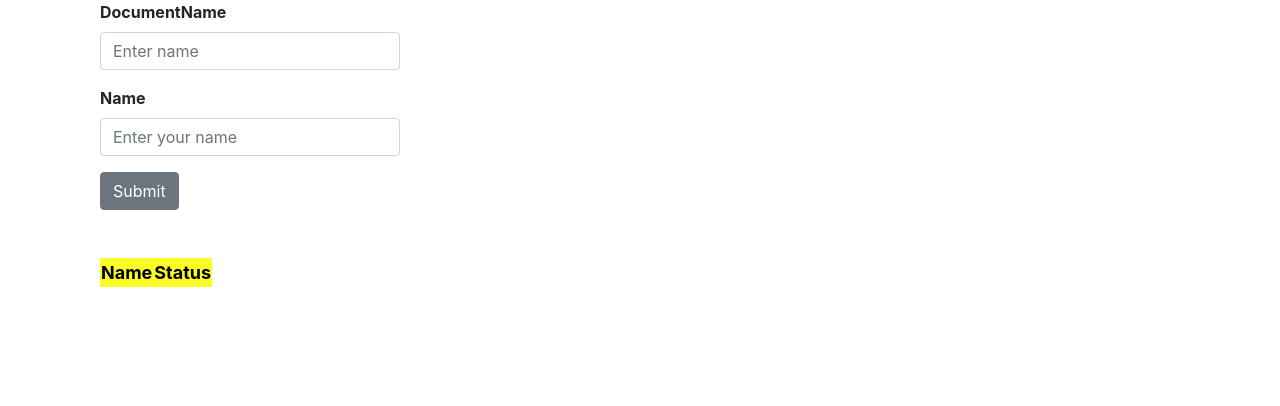
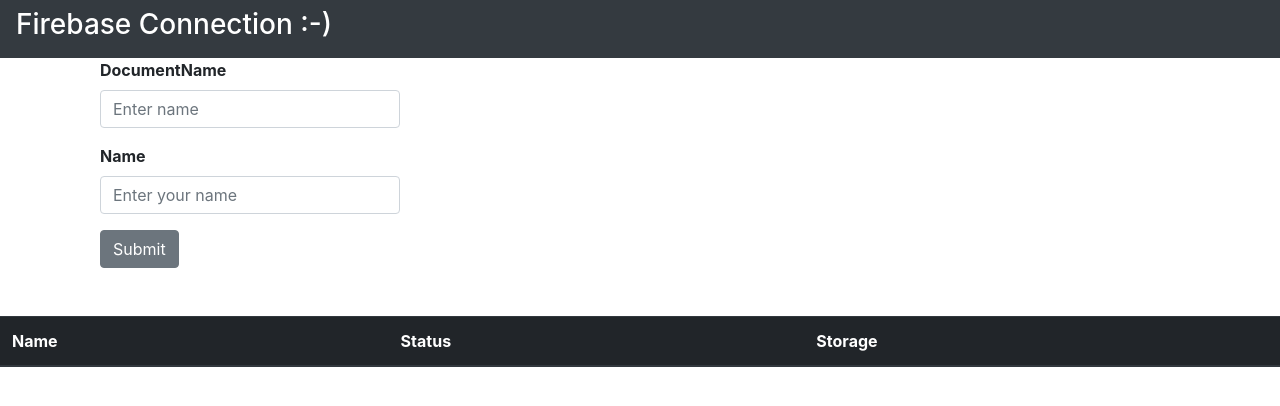
Before and after one commit to NaGoo/fireBase, a website: page public/index.html in a window 1280 px wide. Drawn offline with nearby package versions, Linux system fonts and the light colour scheme; some packages are replaced by stand-ins of ours; no server answers.

Commit message:
firebaseconn

```diff
--- a/public/index.html
+++ b/public/index.html
@@ -30,23 +30,12 @@
       margin-left: 100px;
       font-weight: bold;
     }
-    th{
-      font-size: 18px;
-       text-align: center;
-       color: black;
-       background-color: rgb(250, 250, 36);
-    }
-    td{
-      font-size: 14px;
-       text-align: center;
-       color: black;
-    }
-    table{
-      border: black;
-      border-width: 2px;
-    }
+
   </style>
   <body>
+    <nav class="navbar navbar-dark bg-dark">
+      <h3 style="color: white;">Firebase Connection :-)</h3>
+    </nav>
     <form class="view" id="details" >
       <div class="form-group">
         <label >DocumentName</label>
@@ -61,14 +50,18 @@
     </form><br><br>
     <script src="index.js">
     </script>
-    <table class="view" id="view">
-      <tr>
+<table class="table" id ="view">
+  <thead class="thead-dark">      <tr>
       <th>Name</th>
       <th>Status</th>
+      <th>Storage</th>
     </tr>
+  </thead>
+  <tbody>
     <tr>
       <td></td>
     </tr>
+  </tbody>
     </table>
 
   </body>
--- a/public/index.js
+++ b/public/index.js
@@ -1,27 +1,34 @@
-document.addEventListener("DOMContentLoaded", event =>{
-      const app = firebase.app();
-     y=document.getElementById("name").value
-     x=document.getElementById("dName").value;
+
+function onSubmit(){
+    docName=document.getElementById("dName").value;
    var currentTime = new Date().toLocaleTimeString();
    var currentDate = new Date().toLocaleDateString();
-    const db = firebase.firestore();
-    const docRef = db.collection('Data').doc('x');
 
-    docRef.set({
-        Name: y,
+   firebase.firestore().collection('Data').doc(docName).set({
+       Name:document.getElementById("name").value ,
        LastSync : currentDate +"____" +currentTime,
    })
-const docR = db.collection('Data');
-docR.get()
+document.getElementById("details").reset();
+location.reload();
+
+}
+document.addEventListener("DOMContentLoaded", event =>{
+
+    const app = firebase.app();
+
+firebase.firestore().collection('Data').get()
  .then(users=>{
-
      users.forEach(doc=>{
          data = doc.data()
         console.log(data)
+
+
     let frag = document.createDocumentFragment();
     let tr = document.createElement('tr');
+
       let td1 = document.createElement('td');
        let td2 = document.createElement('td');
+
         td1.appendChild(document.createTextNode(data.Name));
         td2.appendChild(document.createTextNode(data.LastSync));
 
@@ -30,21 +37,9 @@
             frag.appendChild(tr);
             view.appendChild(frag);
 
+ })
 
  })
- })
-});
- //end
 
 
-
-//   function googleLogin(){
-//       const provider = new firebase.auth.GoogleAuthProvider();
-//       firebase.auth().signInWithPopup(provider)
-//       .then(result => {
-//           const user = result.user;
-//           document.write(`Email : ${user.email}`);
-//           console.log("output",user)
-//       })
-//       .catch(console.log)
-//   }
+});
```
Lines whose indentation alone changed are shown as unchanged.
